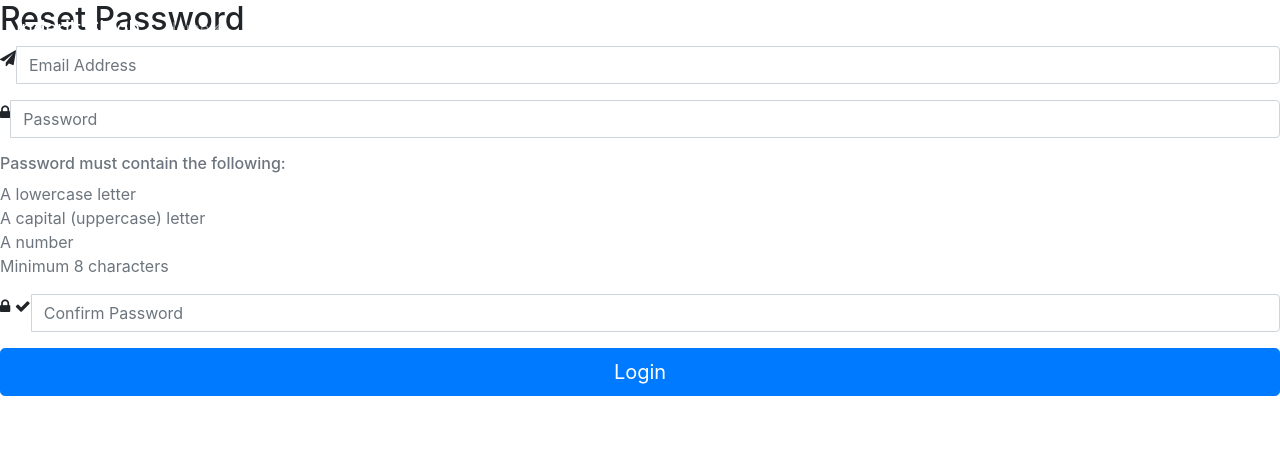
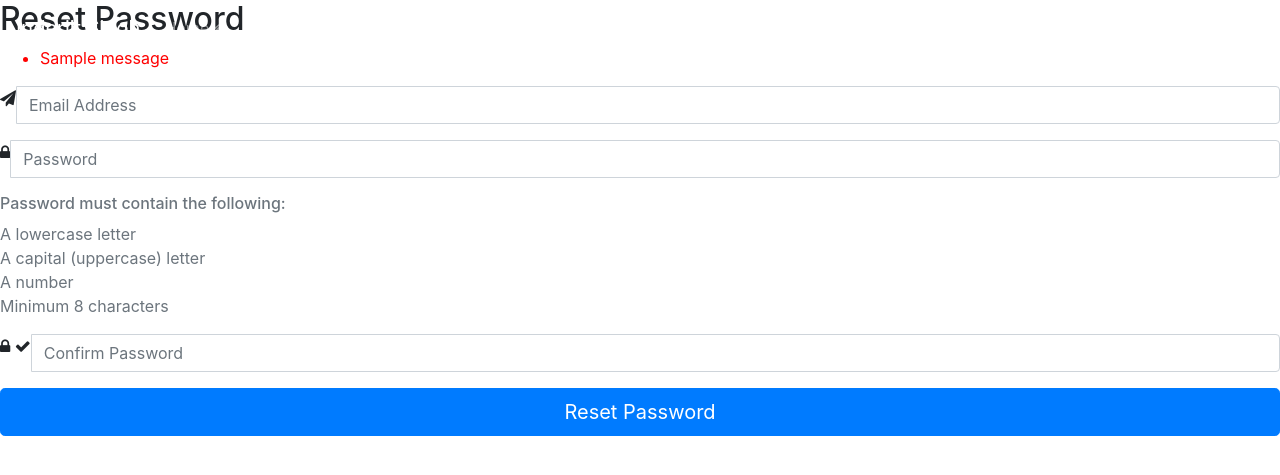
Before and after one commit to yrd123/tbcomp, a Django app: page /resetPassword in a window 1280 px wide. Shown: the top 475 px of the page. Run offline with Django 3.2, Linux system fonts and the light colour scheme; a user stored in the database is signed in; tables that the repository leaves empty hold one stand-in row (values such as "Sample post"); one stand-in notice (Sample message) is shown; some libraries are stand-ins or nearby versions.

Commit message:
Reset password done

```diff
--- a/tbcomp_app/views.py
+++ b/tbcomp_app/views.py
@@ -72,14 +72,14 @@ def resetPasswordQuestions(request):
         question3=request.POST.get("question3")
         print(question1,question2)
         if Student.objects.filter(email=email,question1=question1,question2=question2,question3=question3).exists():
-            print("inside q")
+            #print("inside q")
             password=Student.objects.get(email=email).password
-            print(password)
+            #print(password)
             user = authenticate(request, username = email, password = password)
             auth.login(request,user)
             return redirect("resetPassword")
         else:
-            messages.error(request, 'input correct email or answers')
+            messages.error(request, 'Input correct email or answers')
             print('incorrect answers or email')
     template_name = 'resetPasswordQuestions.html'
     return render(request, template_name)
@@ -87,7 +87,19 @@ def resetPasswordQuestions(request):
 @login_required(login_url="login")
 def resetPassword(request):
     if request.method=="POST":
-        return redirect("subject")
+        email = request.POST.get("emailId")
+        password = request.POST.get("Resetpassword")
+        confirmPassword = request.POST.get("confirmPassword")
+        if Student.objects.filter(email = email).exists():
+            obj3 = User.objects.get(email = email)
+            obj3.set_password(password)
+            obj3.save()
+            print(obj3.password)
+            Student.objects.filter(email = email).update(password = password, confirmPassword = confirmPassword)
+            return redirect("subject")
+        else:
+            messages.error(request, 'This email doesn\'t exist. Please check it again!')
+            print('Email doesn\'t exist')
     print("inside resetpassword: ",request.user.username)
     template_name = 'resetPassword.html'
     return render(request, template_name)
--- a/templates/ResetPassword.html
+++ b/templates/ResetPassword.html
@@ -40,9 +40,15 @@
     <!-- navbar ends -->
     <!-- Reset Password Form begin -->
     <div class="reset-form" id="reset-password-form-section">
-        <form name="ResetPasswordForm" id="ResetPassForm"action="/resetPassword" method="POST" onsubmit="return ResetFormValidation()">
-          {% csrf_token %}
-            <h2>Reset Password</h2>
+        <form name="ResetPasswordForm" id="ResetPassForm"action="/resetPassword" method="POST" onsubmit="return ResetFormValidation()">{% csrf_token %}
+          <h2>Reset Password</h2>
+          {% if messages %}
+            <ul class="messages">
+            {% for message in messages %}
+              <li style="color: red" {% if message.tags %} class="{{ message.tags }}"{% endif %}>{{ message }}</li>
+            {% endfor %}
+            </ul>
+          {% endif %}
             <div class="form-group">
                 <div class="input-group">
                     <span class="input-group-addon"><i class="fa fa-paper-plane"></i></span>
@@ -77,7 +83,7 @@
                 <small id="confPasswordAlert" class="form-text"></small>
             </div>
             <div class="form-group">
-                <button type="submit" id="login-button"class="btn btn-primary btn-block btn-lg">Login</button>
+                <button type="submit" id="login-button"class="btn btn-primary btn-block btn-lg">Reset Password</button>
             </div>
         </form>
     </div>
--- a/templates/index.html
+++ b/templates/index.html
@@ -70,7 +70,7 @@
 
         <ul class="navbar-nav ml-auto">
               <li class="nav-item underlinehover ">
-                <a class="nav-link " href="login">Login<span class="fa fa-sign-in"></span></a>
+                <a class="nav-link " href="{% url 'login' %}">Login<span class="fa fa-sign-in"></span></a>
               </li>
             </ul>
       </div>
--- a/templates/login.html
+++ b/templates/login.html
@@ -29,7 +29,7 @@
 
         <ul class="navbar-nav ml-auto">
             <li class="nav-item active" id="login-li">
-                <a class="nav-link " href="login">Login<span class="fa fa-sign-in"></span><span class="sr-only">(current)</span></a>
+                <a class="nav-link " href="{% url 'login' %}">Login<span class="fa fa-sign-in"></span><span class="sr-only">(current)</span></a>
             </li>
             </ul>
     </div>
@@ -83,7 +83,7 @@
                         <a href="{% url 'resetPasswordQuestions' %}" class="hint-text">Forgot Password?</a>
                     </form>
                 </div>
-                <div class="modal-footer">Don't have an account? <a href="signup">Create one</a></div>
+                <div class="modal-footer">Don't have an account? <a href="{% url 'signup' %}">Create one</a></div>
             </div>
         </div>
     </div>
--- a/templates/signup.html
+++ b/templates/signup.html
@@ -38,7 +38,7 @@
 	</nav>
 	<!-- navbar ends -->
 	<!--Register forms begin-->
-	<form id="regForm" method="POST" action="" name="RegisterForm" onsubmit="return RegisterValidation()">{% csrf_token %}
+	<form id="regForm" method="POST" action="/signup" name="RegisterForm" onsubmit="return RegisterValidation()">{% csrf_token %}
 		<h4 class="title">Register</h4>
 		<div class="hint-text text-center text-muted">Create your account. It's free and only takes a minute.</div>
 		{% if messages %}
```
Also changed, not shown: templates/resetPasswordQuestions.html (+8 -1 lines), db.sqlite3.
